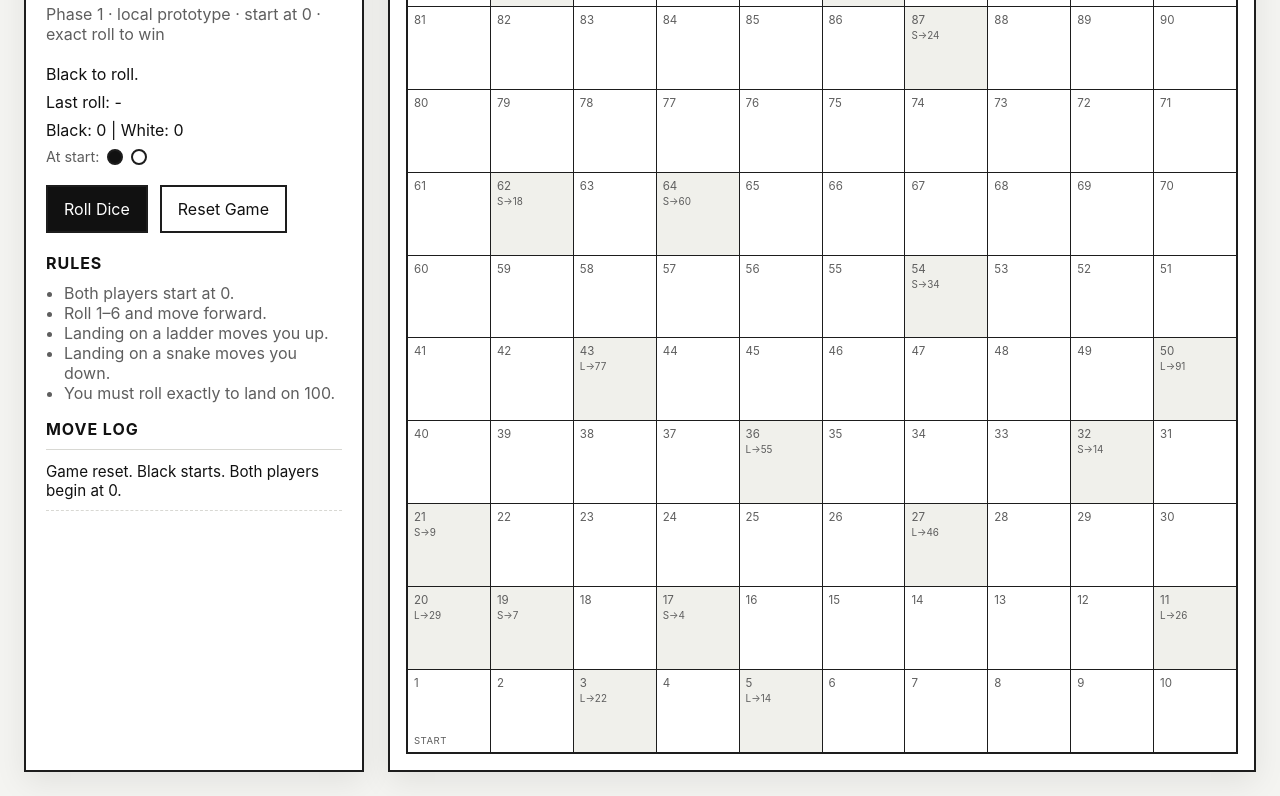
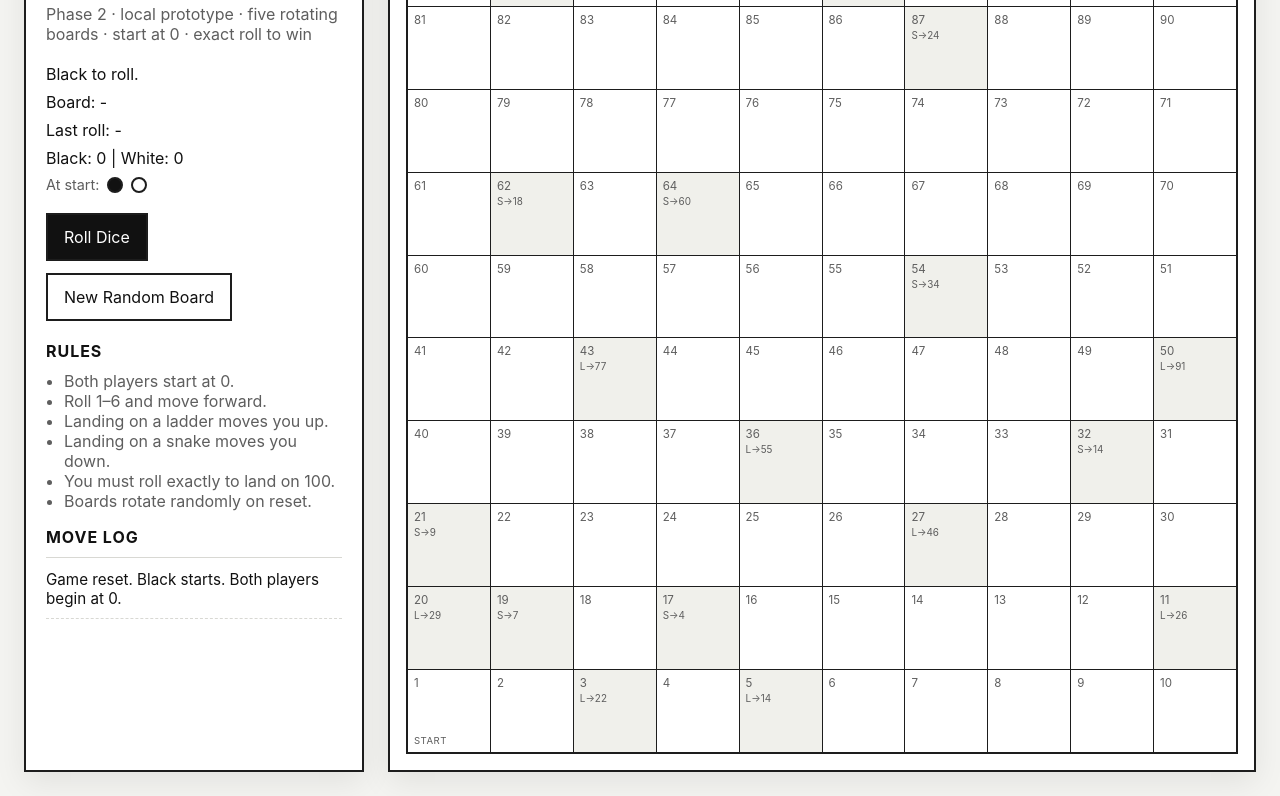
Before and after one commit to ripponmarshall-netizen/snakeandladder, a plain HTML site: page index.html in a window 1280 px wide. Shown: the part 120-916 px from the top of the page. Drawn offline with Linux system fonts and the light colour scheme.

Commit message:
Update index.html

```diff
--- a/index.html
+++ b/index.html
@@ -10,17 +10,18 @@
   <main class="app">
     <section class="panel">
       <h1>Snakes and Ladders</h1>
-      <p class="sub">Phase 1 · local prototype · start at 0 · exact roll to win</p>
+      <p class="sub">Phase 2 · local prototype · five rotating boards · start at 0 · exact roll to win</p>
 
       <div class="stats">
-        <p id="status">Black to roll.</p>
+        <p id="status">Loading game…</p>
+        <p id="boardName">Board: -</p>
         <p id="lastRoll">Last roll: -</p>
         <p id="positions">Black: 0 | White: 0</p>
       </div>
 
       <div class="actions">
         <button id="rollBtn">Roll Dice</button>
-        <button id="resetBtn" class="button-secondary">Reset Game</button>
+        <button id="resetBtn" class="button-secondary">New Random Board</button>
       </div>
 
       <section class="legend">
@@ -31,6 +32,7 @@
           <li>Landing on a ladder moves you up.</li>
           <li>Landing on a snake moves you down.</li>
           <li>You must roll exactly to land on 100.</li>
+          <li>Boards rotate randomly on reset.</li>
         </ul>
       </section>
 
@@ -45,6 +47,6 @@
     </section>
   </main>
 
-  <script src="app.js"></script>
+  <script type="module" src="app.js"></script>
 </body>
 </html>
```
